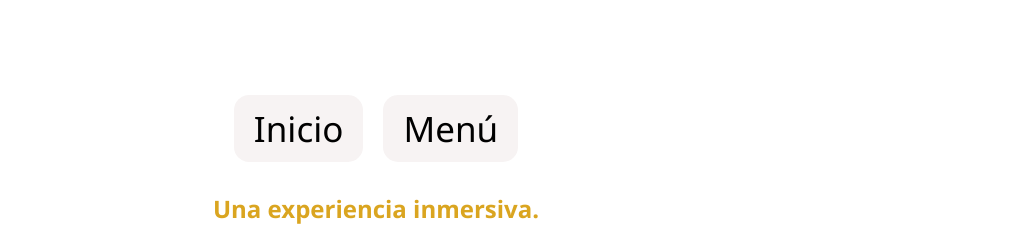
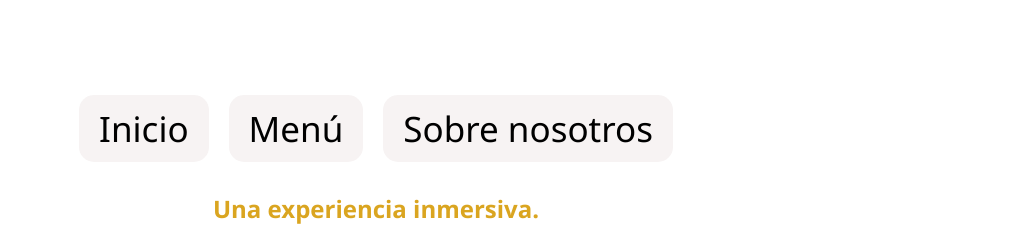
Before and after one commit to DanielNavas34/proyecto_web_bar_malaga, a plain HTML site: page comida.html in a window 1280 px wide. Shown: the part 159-401 px from the top of the page, 264-1280 px from the left. Drawn offline with Linux system fonts and the light colour scheme.

Commit message:
Update comida.html with new navigation link
Added a link to 'Sobre nosotros' in the navigation bar.

```diff
--- a/comida.html
+++ b/comida.html
@@ -26,7 +26,7 @@
                     <a href="#">Pide tu cuenta</a>
                 </div>
             </div>
-
+          <a href="sobrenosotros.HTML" class="simple-btn">Sobre nosotros</a>
         </nav>
     </header>
 
```
